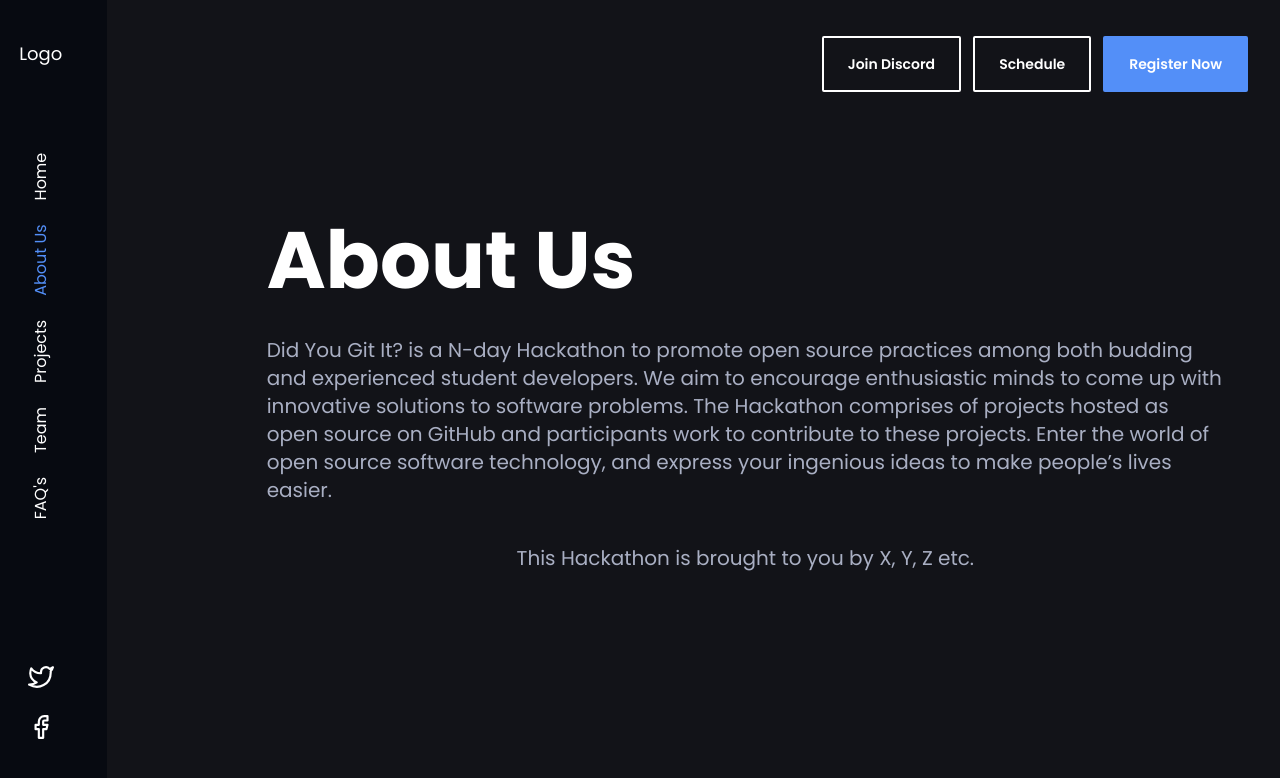
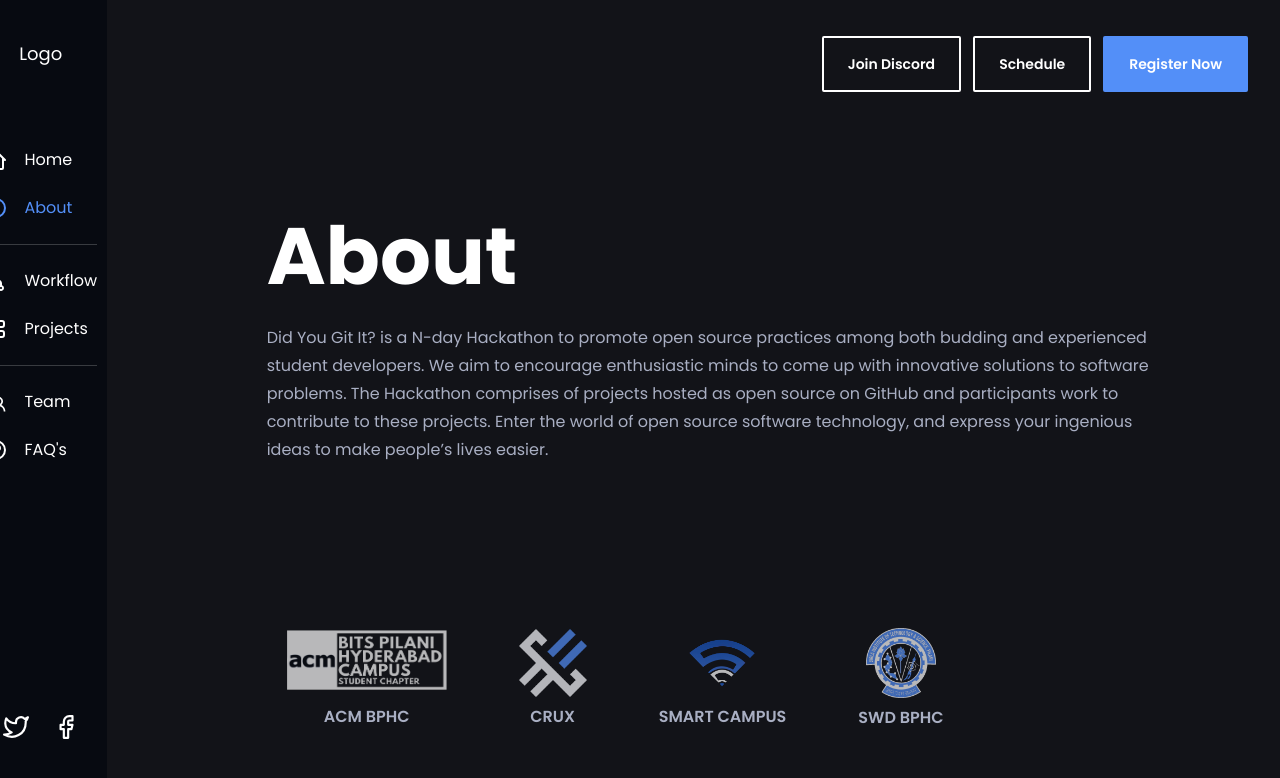
Before and after one commit to crux-bphc/DidYouGitIt, a Next.js app: page /about in a window 1280 px wide. Shown: the top 778 px of the page. Built offline with nearby package versions, Linux system fonts and the light colour scheme.

Commit message:
updated design and added basic page animation

```diff
--- /dev/null
+++ b/src/components/Divider.tsx
@@ -0,0 +1,13 @@
+import React from 'react';
+
+interface DividerProps {}
+
+const Divider: React.FC<DividerProps> = ({}) => {
+	return (
+		<>
+			<hr className='bg-gray opacity-20' />
+		</>
+	);
+};
+
+export default Divider;
--- a/src/components/Layout.tsx
+++ b/src/components/Layout.tsx
@@ -2,6 +2,8 @@ import React from 'react';
 import Header from './Header';
 import Sidebar from './Sidebar';
 import dynamic from 'next/dynamic';
+import { AnimatePresence, AnimateSharedLayout, motion } from 'framer-motion';
+import { useRouter } from 'next/router';
 
 interface LayoutProps {}
 
@@ -10,6 +12,7 @@ const AnimatedCursor = dynamic(() => import('react-animated-cursor'), {
 });
 
 const Layout: React.FC<LayoutProps> = ({ children }) => {
+	const router = useRouter();
 	const [show, setShow] = React.useState(false);
 
 	return (
@@ -38,7 +41,17 @@ const Layout: React.FC<LayoutProps> = ({ children }) => {
 				</div>
 				<main className='lg:col-start-2 lg:col-end-13 bg-dark-2'>
 					<Header onOpen={() => setShow(true)} />
-					<div className='p-0 lg:p-4'>{children}</div>
+					<AnimatePresence exitBeforeEnter>
+						<motion.div
+							key={router.route}
+							initial={{ opacity: 0, y: -20 }}
+							animate={{ opacity: 1, y: 0 }}
+							exit={{ opacity: 0, y: -20 }}
+							transition={{ duration: 0.65 }}
+							className='p-0 lg:p-4'>
+							{children}
+						</motion.div>
+					</AnimatePresence>
 				</main>
 			</div>
 		</>
--- a/src/components/Sidebar/NavLink.tsx
+++ b/src/components/Sidebar/NavLink.tsx
@@ -7,6 +7,7 @@ interface NavLinkProps {
 	href: string;
 	onClick?: () => void;
 	className?: string;
+	icon: React.ReactElement;
 }
 
 const NavLink: React.FC<NavLinkProps> = ({
@@ -14,6 +15,7 @@ const NavLink: React.FC<NavLinkProps> = ({
 	href,
 	onClick,
 	className,
+	icon,
 }) => {
 	const router = useRouter();
 	return (
@@ -23,10 +25,11 @@ const NavLink: React.FC<NavLinkProps> = ({
 					onClick={onClick}
 					className={clsx([
 						router.pathname === href && 'text-blue',
-						'w-max',
+						'w-max flex items-center gap-x-4',
 						className,
 					])}>
-					{children}
+					<span>{icon}</span>
+					<span>{children}</span>
 				</a>
 			</Link>
 		</>
--- a/src/components/Sidebar/index.tsx
+++ b/src/components/Sidebar/index.tsx
@@ -2,6 +2,15 @@ import React from 'react';
 import NavLink from './NavLink';
 import { FiTwitter, FiFacebook } from 'react-icons/fi';
 import clsx from 'clsx';
+import {
+	HiOutlineHome,
+	HiOutlineInformationCircle,
+	HiOutlineViewGrid,
+	HiOutlineQuestionMarkCircle,
+} from 'react-icons/hi';
+import { TiFlowMerge } from 'react-icons/ti';
+import { AiOutlineSchedule, AiOutlineTeam } from 'react-icons/ai';
+import Divider from '../Divider';
 
 interface SidebarProps {
 	className?: string;
@@ -25,34 +34,63 @@ const Sidebar: React.FC<SidebarProps> = ({ className, onClose }) => {
 					<div>
 						<h1 className='text-lg lg:text-center'>Logo</h1>
 					</div>
-					<div
-						className={clsx([
-							'flex-col-reverse lg:flex-row lg:-rotate-90 flex gap-6 lg:items-center mt-20 lg:mt-64',
-						])}>
-						<NavLink onClick={onClose} href='/faqs'>
-							FAQ's
+					<div className={clsx(['flex-col flex gap-6 mt-20'])}>
+						<NavLink
+							icon={<HiOutlineHome size={24} />}
+							onClick={onClose}
+							href='/'>
+							Home
 						</NavLink>
-						<NavLink onClick={onClose} href='/team'>
-							Team
+
+						<NavLink
+							icon={<HiOutlineInformationCircle size={24} />}
+							onClick={onClose}
+							href='/about'>
+							About
 						</NavLink>
+
+						<Divider />
+
 						<NavLink
+							icon={<TiFlowMerge size={24} />}
+							onClick={onClose}
+							href='/workflow'>
+							Workflow
+						</NavLink>
+
+						<NavLink
+							icon={<HiOutlineViewGrid size={24} />}
+							onClick={onClose}
+							href='/projects'>
+							Projects
+						</NavLink>
+
+						<Divider />
+
+						<NavLink
+							icon={<AiOutlineSchedule size={24} />}
 							className='block lg:hidden'
 							onClick={onClose}
 							href='/schedule'>
 							Schedule
 						</NavLink>
-						<NavLink onClick={onClose} href='/projects'>
-							Projects
+
+						<NavLink
+							icon={<AiOutlineTeam size={24} />}
+							onClick={onClose}
+							href='/team'>
+							Team
 						</NavLink>
-						<NavLink onClick={onClose} href='/about'>
-							About Us
-						</NavLink>
-						<NavLink onClick={onClose} href='/'>
-							Home
+
+						<NavLink
+							icon={<HiOutlineQuestionMarkCircle size={24} />}
+							onClick={onClose}
+							href='/faqs'>
+							FAQ's
 						</NavLink>
 					</div>
 				</div>
-				<div className='flex flex-col lg:items-center gap-6 pb-5'>
+				<div className='flex lg:items-center gap-6 pb-5'>
 					<a href='#'>
 						<FiTwitter size={26} />
 					</a>
--- a/src/components/TeamCard.tsx
+++ b/src/components/TeamCard.tsx
@@ -1,15 +1,15 @@
 import React from 'react';
 import Image from 'next/image';
 import { FiTwitter, FiFacebook, FiLinkedin, FiGithub } from 'react-icons/fi';
+import { Team } from '../types';
 
 interface TeamCardProps {
-	coverPic: string;
-	name: string;
-	subtitle: string;
-	github: string;
+	team: Team;
 }
 
-const TeamCard: React.FC<TeamCardProps> = ({ coverPic, name, subtitle, github }) => {
+const TeamCard: React.FC<TeamCardProps> = ({ team }) => {
+	const { coverPic, name, subtitle, github } = team;
+
 	return (
 		<>
 			<div className='py-6 transition-all duration-300 ease-out'>
--- a/src/pages/about.tsx
+++ b/src/pages/about.tsx
@@ -1,17 +1,16 @@
 import { NextPage } from 'next';
+import Image from 'next/image';
 import React from 'react';
 
 const AboutUsPage: NextPage = ({}) => {
 	return (
 		<>
 			<div className='lg:pl-36 md:px-10 mt-10 lg:mt-0 p-4'>
-				<div className='max-w-full md:max-w-5xl'>
-					<h1
-						style={{ lineHeight: 1.1 }}
-						className='mt-14 text-3xl sm:text-5xl md:text-[50px] lg:text-[60px] xl:text-[80px] font-bold mb-3 lg:mb-8'>
-						About Us
+				<div className='max-w-full md:max-w-4xl prose prose-invert'>
+					<h1 className='mt-14 text-4xl sm:text-5xl md:text-[50px] lg:text-[60px] xl:text-[80px] font-bold mb-3 lg:mb-7'>
+						About
 					</h1>
-					<p className='text-sm md:text-md lg:text-xl text-gray mb-10'>
+					<p className='text-gray'>
 						Did You Git It? is a N-day Hackathon to promote open source
 						practices among both budding and experienced student developers. We
 						aim to encourage enthusiastic minds to come up with innovative
@@ -21,10 +20,59 @@ const AboutUsPage: NextPage = ({}) => {
 						technology, and express your ingenious ideas to make people’s lives
 						easier.
 					</p>
-					<p className='text-sm md:text-md lg:text-xl text-gray text-center'>
-						This Hackathon is brought to you by X, Y, Z etc.
-					</p>
-					<div />
+				</div>
+
+				<div className='mt-36 flex gap-8 items-center'>
+					<div className='rounded px-5 pt-5'>
+						<Image
+							className='opacity-70'
+							src='/assets/acm.png'
+							height={60}
+							width={160}
+							alt='ACM-BPHC'
+						/>
+						<h5 className='pb-4 mt-2 text-center text-gray font-semibold'>
+							ACM BPHC
+						</h5>
+					</div>
+					<div className='flex flex-col items-center rounded px-5 pt-5'>
+						<Image
+							className='opacity-70'
+							src='/assets/crux.png'
+							height={68}
+							width={68}
+							alt='CRUX-BPHC'
+						/>
+						<h5 className='pb-4 mt-2 text-center text-gray font-semibold'>
+							CRUX
+						</h5>
+					</div>
+
+					<div className='flex flex-col items-center rounded px-5 pt-5'>
+						<Image
+							className='opacity-70'
+							src='/assets/smartcampus.png'
+							height={68}
+							width={68}
+							alt='ACM-BPHC'
+						/>
+						<h5 className='pb-4 text-gray uppercase mt-2 text-center font-semibold'>
+							Smart Campus
+						</h5>
+					</div>
+
+					<div className='flex flex-col items-center rounded px-5 pt-5'>
+						<Image
+							className='opacity-70'
+							src='/assets/swd.png'
+							height={70}
+							width={70}
+							alt='ACM-BPHC'
+						/>
+						<h5 className='pb-4 mt-2 text-center text-gray font-semibold'>
+							SWD BPHC
+						</h5>
+					</div>
 				</div>
 			</div>
 		</>
--- a/src/pages/index.tsx
+++ b/src/pages/index.tsx
@@ -1,5 +1,6 @@
 import { NextPage } from 'next';
 import React from 'react';
+import Button from '../components/Button';
 import CountdownCard from '../components/CountdownCard';
 
 const HomePage: NextPage = ({}) => {
@@ -12,25 +13,28 @@ const HomePage: NextPage = ({}) => {
 					<CountdownCard />
 					<CountdownCard />
 				</div>
-				<div className='max-w-full md:max-w-5xl'>
-					<h1
-						style={{ lineHeight: 1.1 }}
-						className='mt-14 text-3xl sm:text-5xl md:text-[50px] lg:text-[60px] xl:text-[80px] font-bold mb-3 lg:mb-8'>
+				<div className='max-w-full md:max-w-5xl prose prose-invert prose-p:text-gray'>
+					<h1 className='mt-14 text-4xl sm:text-5xl md:text-[50px] lg:text-[60px] xl:text-[80px] font-bold mb-3 lg:mb-7'>
 						Did You Git It?
 					</h1>
-					<p className='text-sm md:text-md lg:text-xl text-gray'>
+
+					<p>
 						Are you one of those people who have a lot to contribute to making a
-						project better but can't pick the right way to do so?<br></br>
-						<br></br>
+						project better but can't pick the right way to do so?
+					</p>
+					<p>
 						Well, here's your chance to put that creative mindset to good use.
 						We, at ACM BPHC, bring you "Did You Git It?" - a N-day open source
 						event for developers just like you to model solutions to problems we
-						encounter in our daily lives. <br></br>
-						<br></br>
+						encounter in our daily lives.
+					</p>
+					<p>
 						Tune into XYZ-link on ABC-date for the event. Let's improve the
 						development culture together, shall we?
 					</p>
-					<div></div>
+					<div className='mt-10'>
+						<Button href='/workflow'>Learn More</Button>
+					</div>
 				</div>
 			</div>
 		</>
--- a/src/pages/workflow.tsx
+++ b/src/pages/workflow.tsx
@@ -28,14 +28,14 @@ interface WorkflowPageProps {
 	workflow: Workflow[];
 }
 
-const WorkflowPage:  React.FC<WorkflowPageProps> = ({ workflow }) => {
+const WorkflowPage: React.FC<WorkflowPageProps> = ({ workflow }) => {
 	return (
 		<>
 			<div className='lg:pl-36 md:px-10 mt-10 lg:mt-0 p-4'>
 				<div className='max-w-full md:max-w-5xl'>
 					<h1
 						style={{ lineHeight: 1.1 }}
-						className='mt-14 text-3xl sm:text-5xl md:text-[50px] lg:text-[60px] xl:text-[80px] font-bold mb-10 md:mb-4 lg:mb-8'>
+						className='text-3xl sm:text-5xl md:text-[50px] lg:text-[60px] xl:text-[80px] font-bold mb-10 md:mb-4 lg:mb-8'>
 						Workflow
 					</h1>
 
@@ -43,8 +43,11 @@ const WorkflowPage:  React.FC<WorkflowPageProps> = ({ workflow }) => {
 						step.orientation = i % 2 === 0 ? 'left' : 'right';
 
 						return (
-						<div key={step.title} className={clsx([
-							'grid', i % 2 === 0 ? 'justify-items-start' : 'justify-items-end'
+							<div
+								key={step.title}
+								className={clsx([
+									'grid',
+									i % 2 === 0 ? 'justify-items-start' : 'justify-items-end',
 								])}>
 								<WorkflowCard
 									title={step.title}
@@ -55,7 +58,6 @@ const WorkflowPage:  React.FC<WorkflowPageProps> = ({ workflow }) => {
 							</div>
 						);
 					})}
-
 				</div>
 			</div>
 		</>
```
Also changed, not shown: data/team.md (added, +28 -0 lines), src/pages/team.tsx (+25 -45 lines), src/types/index.ts (+11 -4 lines). Lines whose indentation alone changed are shown as unchanged.
